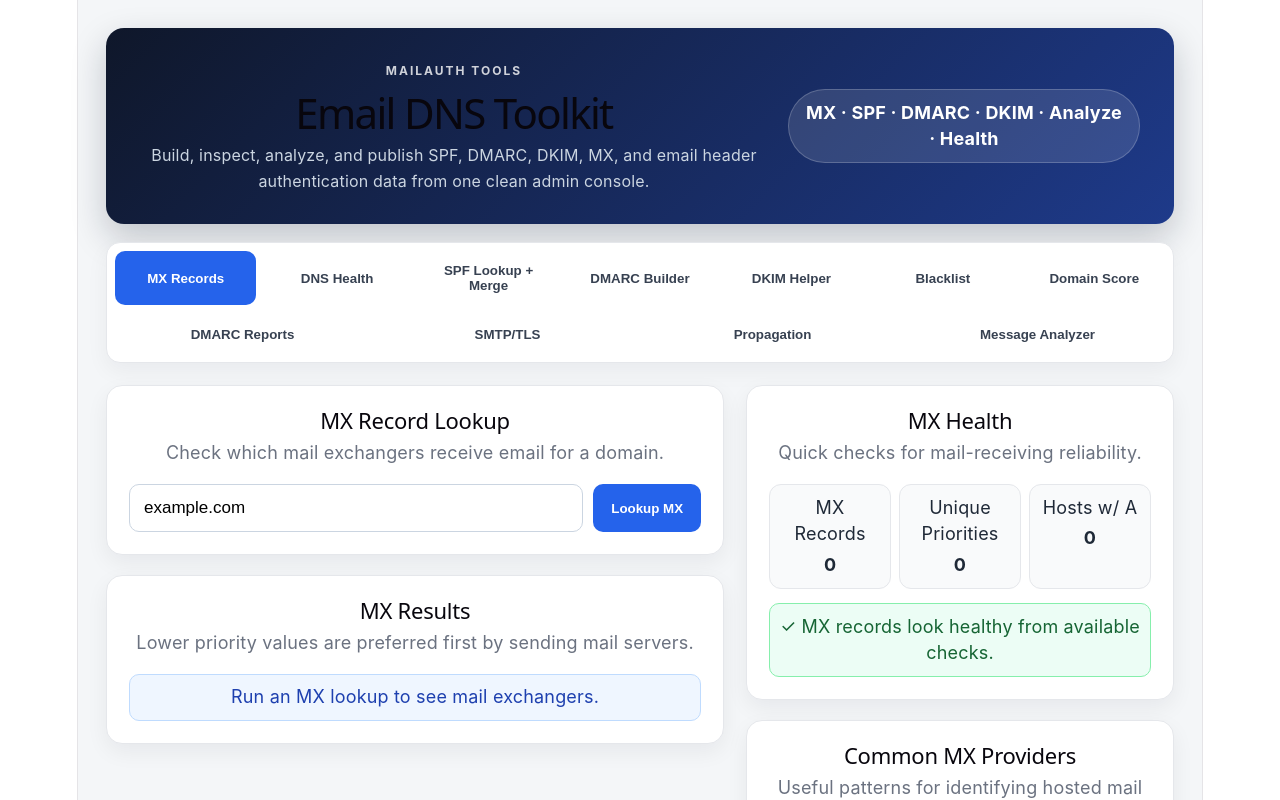
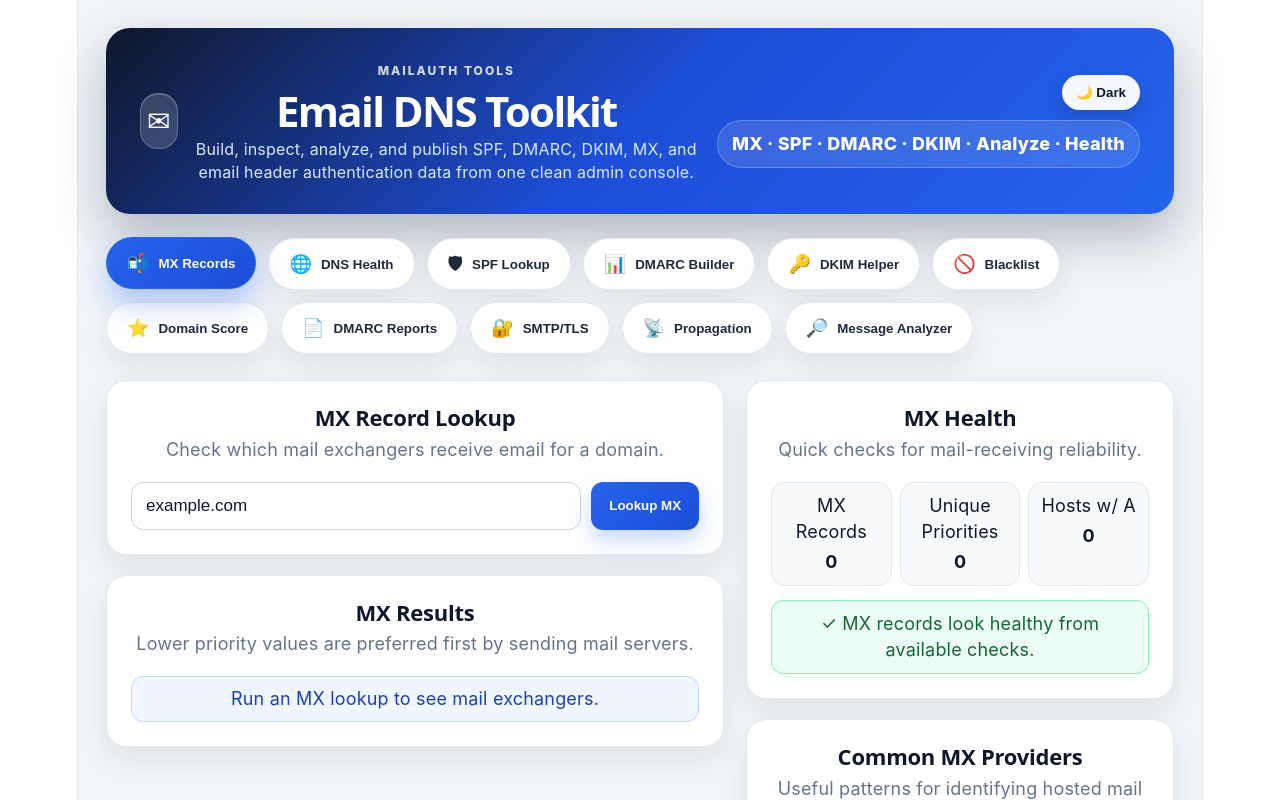
Before and after one commit to mbarsenas/SPF-Builder, a React (Vite) app: page / in a window 1280 px wide. Shown: the top 800 px of the page. Built offline with nearby package versions, Linux system fonts and the light colour scheme.

Commit message:
Add pill tabs and light dark mode

```diff
--- a/src/App.jsx
+++ b/src/App.jsx
@@ -85,30 +85,45 @@
 
 export default function App() {
   const [activeTool, setActiveTool] = useState("mx");
+  const [theme, setTheme] = useState("light");
+  const themeVars = theme === "dark" ? darkThemeVars : lightThemeVars;
 
   return (
-    <div style={styles.page}>
+    <div style={{ ...styles.page, ...themeVars }}>
       <header style={styles.header}>
-        <div>
-          <div style={styles.brand}>MailAuth Tools</div>
-          <h1 style={styles.title}>Email DNS Toolkit</h1>
-          <p style={styles.subtitle}>Build, inspect, analyze, and publish SPF, DMARC, DKIM, MX, and email header authentication data from one clean admin console.</p>
+        <div style={styles.logoWrap}>
+          <div style={styles.logoMark}>✉</div>
+          <div>
+            <div style={styles.brand}>MailAuth Tools</div>
+            <h1 style={styles.title}>Email DNS Toolkit</h1>
+            <p style={styles.subtitle}>Build, inspect, analyze, and publish SPF, DMARC, DKIM, MX, and email header authentication data from one clean admin console.</p>
+          </div>
         </div>
-        <div style={styles.headerBadge}>MX · SPF · DMARC · DKIM · Analyze · Health</div>
+        <div style={styles.headerActions}>
+          <button style={styles.themeButton} onClick={() => setTheme(theme === "light" ? "dark" : "light")}>{theme === "light" ? "🌙 Dark" : "☀️ Light"}</button>
+          <div style={styles.headerBadge}>MX · SPF · DMARC · DKIM · Analyze · Health</div>
+        </div>
       </header>
 
       <nav style={styles.tabs}>
-        <button style={{ ...styles.tab, ...(activeTool === "mx" ? styles.tabActive : {}) }} onClick={() => setActiveTool("mx")}>MX Records</button>
-        <button style={{ ...styles.tab, ...(activeTool === "health" ? styles.tabActive : {}) }} onClick={() => setActiveTool("health")}>DNS Health</button>
-        <button style={{ ...styles.tab, ...(activeTool === "spf" ? styles.tabActive : {}) }} onClick={() => setActiveTool("spf")}>SPF Lookup + Merge</button>
-        <button style={{ ...styles.tab, ...(activeTool === "dmarc" ? styles.tabActive : {}) }} onClick={() => setActiveTool("dmarc")}>DMARC Builder</button>
-        <button style={{ ...styles.tab, ...(activeTool === "dkim" ? styles.tabActive : {}) }} onClick={() => setActiveTool("dkim")}>DKIM Helper</button>
-        <button style={{ ...styles.tab, ...(activeTool === "blacklist" ? styles.tabActive : {}) }} onClick={() => setActiveTool("blacklist")}>Blacklist</button>
-        <button style={{ ...styles.tab, ...(activeTool === "score" ? styles.tabActive : {}) }} onClick={() => setActiveTool("score")}>Domain Score</button>
-        <button style={{ ...styles.tab, ...(activeTool === "reports" ? styles.tabActive : {}) }} onClick={() => setActiveTool("reports")}>DMARC Reports</button>
-        <button style={{ ...styles.tab, ...(activeTool === "smtp" ? styles.tabActive : {}) }} onClick={() => setActiveTool("smtp")}>SMTP/TLS</button>
-        <button style={{ ...styles.tab, ...(activeTool === "propagation" ? styles.tabActive : {}) }} onClick={() => setActiveTool("propagation")}>Propagation</button>
-        <button style={{ ...styles.tab, ...(activeTool === "analyzer" ? styles.tabActive : {}) }} onClick={() => setActiveTool("analyzer")}>Message Analyzer</button>
+        {[
+          ["mx", "📬", "MX Records"],
+          ["health", "🌐", "DNS Health"],
+          ["spf", "🛡", "SPF Lookup"],
+          ["dmarc", "📊", "DMARC Builder"],
+          ["dkim", "🔑", "DKIM Helper"],
+          ["blacklist", "🚫", "Blacklist"],
+          ["score", "⭐", "Domain Score"],
+          ["reports", "📄", "DMARC Reports"],
+          ["smtp", "🔐", "SMTP/TLS"],
+          ["propagation", "📡", "Propagation"],
+          ["analyzer", "🔎", "Message Analyzer"],
+        ].map(([id, icon, label]) => (
+          <button key={id} style={{ ...styles.tab, ...(activeTool === id ? styles.tabActive : {}) }} onClick={() => setActiveTool(id)}>
+            <span style={styles.tabIcon}>{icon}</span>
+            <span>{label}</span>
+          </button>
+        ))}
       </nav>
 
       {activeTool === "mx" && <MXTool />}
@@ -1403,62 +1418,101 @@
   );
 }
 
+const lightThemeVars = {
+  "--page-bg": "#f1f5f9",
+  "--card-bg": "#ffffff",
+  "--card-border": "#e2e8f0",
+  "--text": "#0f172a",
+  "--muted": "#64748b",
+  "--soft-bg": "#f8fafc",
+  "--code-bg": "#0f172a",
+  "--code-text": "#e2e8f0",
+  "--input-border": "#cbd5e1",
+  "--tab-bg": "#ffffff",
+  "--tab-text": "#1e293b",
+  "--tab-hover": "#eff6ff",
+  "--shadow": "0 12px 30px rgba(15,23,42,.08)",
+};
+
+const darkThemeVars = {
+  "--page-bg": "#020617",
+  "--card-bg": "#0f172a",
+  "--card-border": "#1e293b",
+  "--text": "#e5e7eb",
+  "--muted": "#94a3b8",
+  "--soft-bg": "#111827",
+  "--code-bg": "#020617",
+  "--code-text": "#dbeafe",
+  "--input-border": "#334155",
+  "--tab-bg": "#0f172a",
+  "--tab-text": "#cbd5e1",
+  "--tab-hover": "#172554",
+  "--shadow": "0 18px 40px rgba(0,0,0,.35)",
+};
+
 const styles = {
-  page: { minHeight: "100vh", background: "#f4f6f8", color: "#1f2937", fontFamily: "Inter, Arial, sans-serif", padding: "28px" },
-  header: { maxWidth: 1180, margin: "0 auto 18px", background: "linear-gradient(135deg,#0f172a,#1e3a8a)", color: "white", borderRadius: 18, padding: "30px 34px", display: "flex", justifyContent: "space-between", gap: 20, alignItems: "center", boxShadow: "0 14px 35px rgba(15,23,42,.22)" },
-  brand: { textTransform: "uppercase", letterSpacing: 2, fontSize: 12, opacity: .8, fontWeight: 700 },
-  title: { margin: "8px 0", fontSize: 42, lineHeight: 1 },
-  subtitle: { margin: 0, color: "#cbd5e1", maxWidth: 760, fontSize: 16 },
-  headerBadge: { background: "rgba(255,255,255,.12)", border: "1px solid rgba(255,255,255,.2)", padding: "10px 14px", borderRadius: 999, fontWeight: 700 },
-  tabs: { maxWidth: 1180, margin: "0 auto 22px", display: "flex", flexWrap: "wrap", gap: 10, background: "white", border: "1px solid #e5e7eb", padding: 8, borderRadius: 14, boxShadow: "0 8px 22px rgba(15,23,42,.05)" },
-  tab: { flex: "1 1 140px", border: 0, background: "transparent", borderRadius: 10, padding: "12px 14px", fontWeight: 800, color: "#374151", cursor: "pointer" },
-  tabActive: { background: "#2563eb", color: "white" },
+  page: { minHeight: "100vh", background: "var(--page-bg)", color: "var(--text)", fontFamily: "Inter, Arial, sans-serif", padding: "28px", transition: "background .2s ease, color .2s ease" },
+  header: { maxWidth: 1180, margin: "0 auto 24px", background: "linear-gradient(135deg,#0f172a,#1d4ed8,#2563eb)", color: "white", borderRadius: 24, padding: "30px 34px", display: "flex", justifyContent: "space-between", gap: 20, alignItems: "center", boxShadow: "0 22px 50px rgba(15,23,42,.28)" },
+  logoWrap: { display: "flex", gap: 18, alignItems: "center" },
+  logoMark: { width: 54, height: 54, borderRadius: 18, background: "rgba(255,255,255,.16)", border: "1px solid rgba(255,255,255,.22)", display: "flex", alignItems: "center", justifyContent: "center", fontSize: 28, boxShadow: "inset 0 1px 0 rgba(255,255,255,.2)" },
+  brand: { textTransform: "uppercase", letterSpacing: 2, fontSize: 12, opacity: .82, fontWeight: 800 },
+  title: { margin: "6px 0", fontSize: 42, lineHeight: 1, color: "white", fontWeight: 900 },
+  subtitle: { margin: 0, color: "#dbeafe", maxWidth: 760, fontSize: 16, lineHeight: 1.45 },
+  headerActions: { display: "flex", gap: 10, alignItems: "center", flexWrap: "wrap", justifyContent: "flex-end" },
+  headerBadge: { background: "rgba(255,255,255,.12)", border: "1px solid rgba(255,255,255,.22)", padding: "10px 14px", borderRadius: 999, fontWeight: 800, whiteSpace: "nowrap" },
+  themeButton: { background: "rgba(255,255,255,.95)", color: "#0f172a", border: 0, borderRadius: 999, padding: "10px 14px", fontWeight: 800, cursor: "pointer", boxShadow: "0 8px 18px rgba(15,23,42,.18)" },
+
+  tabs: { maxWidth: 1180, margin: "0 auto 26px", display: "flex", flexWrap: "wrap", gap: 12, background: "transparent", padding: 0, borderRadius: 999 },
+  tab: { border: "1px solid var(--card-border)", background: "var(--tab-bg)", color: "var(--tab-text)", borderRadius: 999, padding: "14px 20px", fontWeight: 850, cursor: "pointer", display: "flex", alignItems: "center", gap: 9, boxShadow: "var(--shadow)", minHeight: 52, transition: "transform .15s ease, background .15s ease, border .15s ease, color .15s ease" },
+  tabActive: { background: "linear-gradient(135deg,#2563eb,#1d4ed8)", color: "white", border: "1px solid #2563eb", boxShadow: "0 14px 30px rgba(37,99,235,.35)", transform: "translateY(-1px)" },
+  tabIcon: { fontSize: 18, lineHeight: 1 },
+
   grid: { maxWidth: 1180, margin: "0 auto", display: "grid", gridTemplateColumns: "1.3fr .9fr", gap: 22 },
   leftColumn: { display: "flex", flexDirection: "column", gap: 20 },
   rightColumn: { display: "flex", flexDirection: "column", gap: 20 },
-  card: { background: "white", border: "1px solid #e5e7eb", borderRadius: 16, padding: 22, boxShadow: "0 8px 22px rgba(15,23,42,.06)" },
-  cardTitle: { margin: 0, fontSize: 22 },
-  cardDescription: { marginTop: 6, marginBottom: 18, color: "#6b7280", lineHeight: 1.45 },
+  card: { background: "var(--card-bg)", border: "1px solid var(--card-border)", borderRadius: 20, padding: 24, boxShadow: "var(--shadow)" },
+  cardTitle: { margin: 0, fontSize: 22, color: "var(--text)", fontWeight: 850 },
+  cardDescription: { marginTop: 6, marginBottom: 18, color: "var(--muted)", lineHeight: 1.45 },
   searchRow: { display: "flex", gap: 10 },
-  searchInput: { flex: 1, fontSize: 17, padding: "13px 14px", border: "1px solid #cbd5e1", borderRadius: 10 },
+  searchInput: { flex: 1, fontSize: 17, padding: "13px 14px", border: "1px solid var(--input-border)", borderRadius: 12, background: "var(--card-bg)", color: "var(--text)", outline: "none" },
   inputGroup: { marginTop: 20 },
-  input: { width: "100%", boxSizing: "border-box", fontSize: 15, padding: "11px 12px", border: "1px solid #cbd5e1", borderRadius: 10 },
-  label: { display: "block", fontWeight: 700, marginBottom: 8 },
+  input: { width: "100%", boxSizing: "border-box", fontSize: 15, padding: "11px 12px", border: "1px solid var(--input-border)", borderRadius: 12, background: "var(--card-bg)", color: "var(--text)", outline: "none" },
+  label: { display: "block", fontWeight: 800, marginBottom: 8, color: "var(--text)" },
   inlineRow: { display: "flex", gap: 8 },
   formGrid: { display: "grid", gridTemplateColumns: "repeat(2,minmax(0,1fr))", gap: 14 },
-  primaryButton: { background: "#2563eb", color: "white", border: 0, borderRadius: 10, padding: "0 18px", fontWeight: 700, cursor: "pointer", whiteSpace: "nowrap" },
-  secondaryButton: { background: "#111827", color: "white", border: 0, borderRadius: 10, padding: "0 14px", fontWeight: 700, cursor: "pointer" },
+  primaryButton: { background: "linear-gradient(135deg,#2563eb,#1d4ed8)", color: "white", border: 0, borderRadius: 12, padding: "0 18px", fontWeight: 800, cursor: "pointer", whiteSpace: "nowrap", boxShadow: "0 10px 20px rgba(37,99,235,.25)" },
+  secondaryButton: { background: "#111827", color: "white", border: 0, borderRadius: 12, padding: "0 14px", fontWeight: 800, cursor: "pointer" },
   providerGrid: { display: "grid", gridTemplateColumns: "repeat(2,minmax(0,1fr))", gap: 10 },
-  providerButton: { textAlign: "left", background: "#f9fafb", border: "1px solid #e5e7eb", borderRadius: 12, padding: 13, cursor: "pointer", display: "flex", flexDirection: "column", gap: 4 },
-  providerActive: { background: "#eff6ff", border: "1px solid #2563eb", boxShadow: "inset 0 0 0 1px #2563eb" },
+  providerButton: { textAlign: "left", background: "var(--soft-bg)", color: "var(--text)", border: "1px solid var(--card-border)", borderRadius: 14, padding: 13, cursor: "pointer", display: "flex", flexDirection: "column", gap: 4 },
+  providerActive: { background: "var(--tab-hover)", border: "1px solid #2563eb", boxShadow: "inset 0 0 0 1px #2563eb" },
   recordList: { marginTop: 14 },
-  inlineCheck: { display: "flex", gap: 8, alignItems: "center", marginTop: 12, fontWeight: 700 },
-  smallCode: { background: "#f3f4f6", border: "1px solid #e5e7eb", padding: 12, borderRadius: 10, fontFamily: "Consolas, monospace", wordBreak: "break-all", marginTop: 8 },
-  largeCode: { background: "#0f172a", color: "#e2e8f0", padding: 16, borderRadius: 12, fontFamily: "Consolas, monospace", whiteSpace: "pre-wrap", wordBreak: "break-all", lineHeight: 1.5 },
-  dnsBox: { background: "#f9fafb", border: "1px solid #e5e7eb", borderRadius: 12, padding: 12, display: "grid", gap: 6, marginBottom: 12, fontSize: 14 },
-  copyButton: { width: "100%", background: "#16a34a", color: "white", border: 0, borderRadius: 10, padding: 12, fontWeight: 800, cursor: "pointer" },
+  inlineCheck: { display: "flex", gap: 8, alignItems: "center", marginTop: 12, fontWeight: 800, color: "var(--text)" },
+  smallCode: { background: "var(--soft-bg)", border: "1px solid var(--card-border)", color: "var(--text)", padding: 12, borderRadius: 12, fontFamily: "Consolas, monospace", wordBreak: "break-all", marginTop: 8 },
+  largeCode: { background: "var(--code-bg)", color: "var(--code-text)", padding: 16, borderRadius: 14, fontFamily: "Consolas, monospace", whiteSpace: "pre-wrap", wordBreak: "break-all", lineHeight: 1.5 },
+  dnsBox: { background: "var(--soft-bg)", border: "1px solid var(--card-border)", color: "var(--text)", borderRadius: 14, padding: 12, display: "grid", gap: 6, marginBottom: 12, fontSize: 14 },
+  copyButton: { width: "100%", background: "linear-gradient(135deg,#16a34a,#15803d)", color: "white", border: 0, borderRadius: 12, padding: 12, fontWeight: 900, cursor: "pointer", boxShadow: "0 10px 20px rgba(22,163,74,.2)" },
   metrics: { display: "grid", gridTemplateColumns: "repeat(3,1fr)", gap: 8, marginBottom: 14 },
-  metric: { background: "#f9fafb", border: "1px solid #e5e7eb", borderRadius: 12, padding: 10, display: "flex", flexDirection: "column", gap: 4 },
-  metricDanger: { background: "#fff7ed", borderColor: "#fb923c" },
-  warning: { background: "#fff7ed", border: "1px solid #fb923c", color: "#9a3412", padding: 10, borderRadius: 10, marginTop: 8, lineHeight: 1.35 },
-  good: { background: "#ecfdf5", border: "1px solid #86efac", color: "#166534", padding: 10, borderRadius: 10, marginTop: 8 },
-  notice: { background: "#eff6ff", color: "#1e40af", border: "1px solid #bfdbfe", padding: 10, borderRadius: 10, marginTop: 8, lineHeight: 1.35 },
-  status: { marginTop: 12, borderRadius: 10, padding: 12, fontWeight: 700 },
+  metric: { background: "var(--soft-bg)", border: "1px solid var(--card-border)", borderRadius: 14, padding: 10, display: "flex", flexDirection: "column", gap: 4, color: "var(--text)" },
+  metricDanger: { background: "#fff7ed", borderColor: "#fb923c", color: "#9a3412" },
+  warning: { background: "#fff7ed", border: "1px solid #fb923c", color: "#9a3412", padding: 10, borderRadius: 12, marginTop: 8, lineHeight: 1.35 },
+  good: { background: "#ecfdf5", border: "1px solid #86efac", color: "#166534", padding: 10, borderRadius: 12, marginTop: 8 },
+  notice: { background: "#eff6ff", color: "#1e40af", border: "1px solid #bfdbfe", padding: 10, borderRadius: 12, marginTop: 8, lineHeight: 1.35 },
+  status: { marginTop: 12, borderRadius: 12, padding: 12, fontWeight: 800 },
   success: { background: "#ecfdf5", color: "#166534", border: "1px solid #86efac" },
   error: { background: "#fef2f2", color: "#991b1b", border: "1px solid #fecaca" },
   tags: { display: "flex", flexWrap: "wrap", gap: 8, marginTop: 10 },
   tag: { background: "#eef2ff", color: "#3730a3", padding: "7px 9px", borderRadius: 999, fontFamily: "Consolas, monospace", fontSize: 13 },
   tagButton: { marginLeft: 8, border: 0, background: "transparent", cursor: "pointer", color: "#3730a3", fontWeight: 900 },
   findingGrid: { display: "grid", gridTemplateColumns: "repeat(2,minmax(0,1fr))", gap: 10 },
-  finding: { background: "#f9fafb", border: "1px solid #e5e7eb", borderRadius: 12, padding: 12, display: "flex", flexDirection: "column", gap: 6, wordBreak: "break-word" },
-  intelCard: { background: "#f9fafb", border: "1px solid #e5e7eb", borderRadius: 12, padding: 12, marginTop: 12 },
+  finding: { background: "var(--soft-bg)", border: "1px solid var(--card-border)", borderRadius: 14, padding: 12, display: "flex", flexDirection: "column", gap: 6, wordBreak: "break-word", color: "var(--text)" },
+  intelCard: { background: "var(--soft-bg)", border: "1px solid var(--card-border)", borderRadius: 14, padding: 12, marginTop: 12, color: "var(--text)" },
   riskPill: { borderRadius: 999, padding: "4px 9px", fontSize: 12, fontWeight: 800 },
   riskLow: { background: "#dcfce7", color: "#166534" },
   riskReview: { background: "#fef3c7", color: "#92400e" },
   riskHigh: { background: "#fee2e2", color: "#991b1b" },
-  scoreCircle: { width: 120, height: 120, borderRadius: "50%", background: "#2563eb", color: "white", display: "flex", alignItems: "center", justifyContent: "center", fontSize: 42, fontWeight: 900, margin: "0 auto 18px" },
-  tableWrap: { overflowX: "auto", border: "1px solid #e5e7eb", borderRadius: 12 },
-  table: { width: "100%", borderCollapse: "collapse", fontSize: 14 },
-  th: { textAlign: "left", background: "#f9fafb", color: "#374151", padding: 12, borderBottom: "1px solid #e5e7eb" },
-  td: { padding: 12, borderBottom: "1px solid #e5e7eb", verticalAlign: "top" },
+  scoreCircle: { width: 120, height: 120, borderRadius: "50%", background: "linear-gradient(135deg,#2563eb,#1d4ed8)", color: "white", display: "flex", alignItems: "center", justifyContent: "center", fontSize: 42, fontWeight: 900, margin: "0 auto 18px" },
+  tableWrap: { overflowX: "auto", border: "1px solid var(--card-border)", borderRadius: 14 },
+  table: { width: "100%", borderCollapse: "collapse", fontSize: 14, color: "var(--text)" },
+  th: { textAlign: "left", background: "var(--soft-bg)", color: "var(--text)", padding: 12, borderBottom: "1px solid var(--card-border)" },
+  td: { padding: 12, borderBottom: "1px solid var(--card-border)", verticalAlign: "top", color: "var(--text)" },
 };
```
